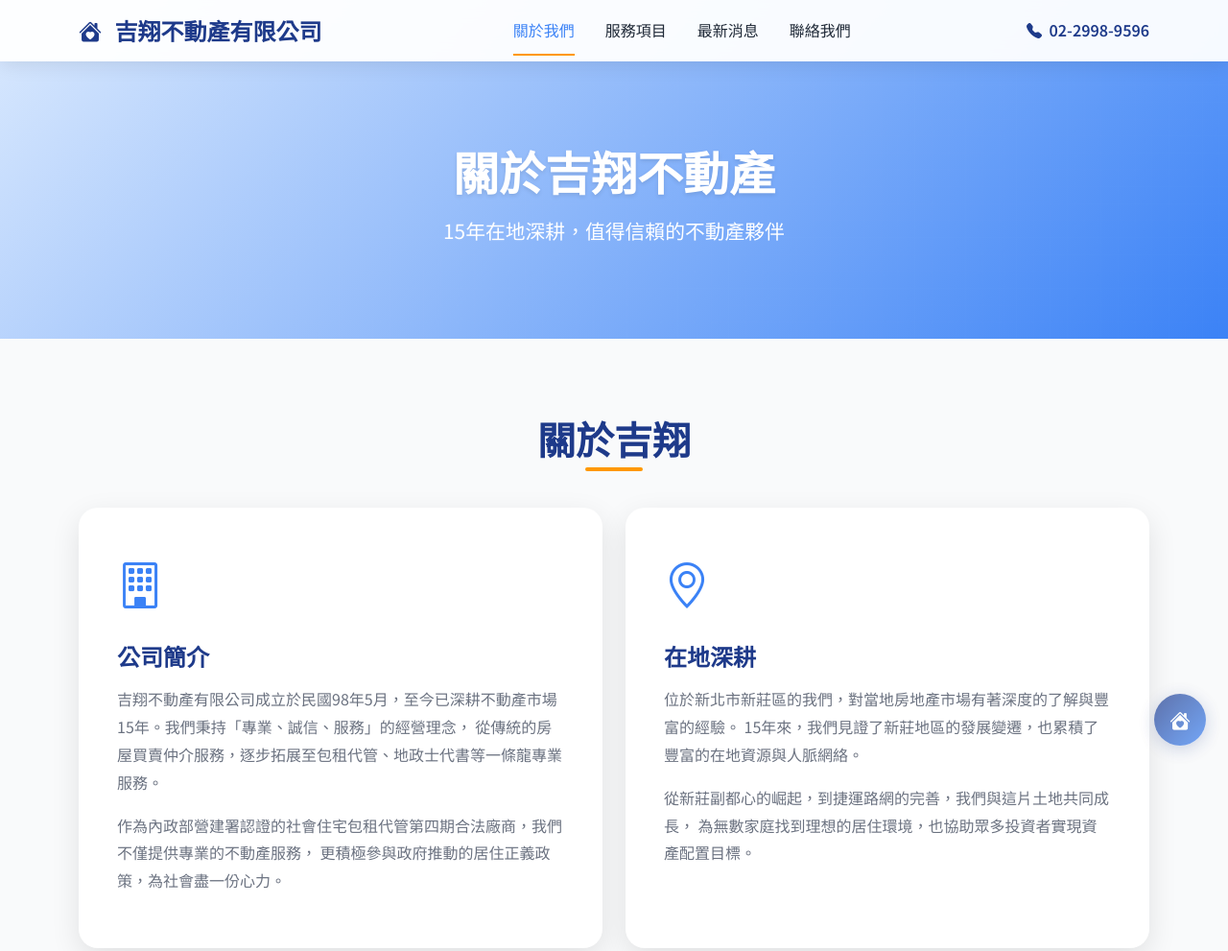
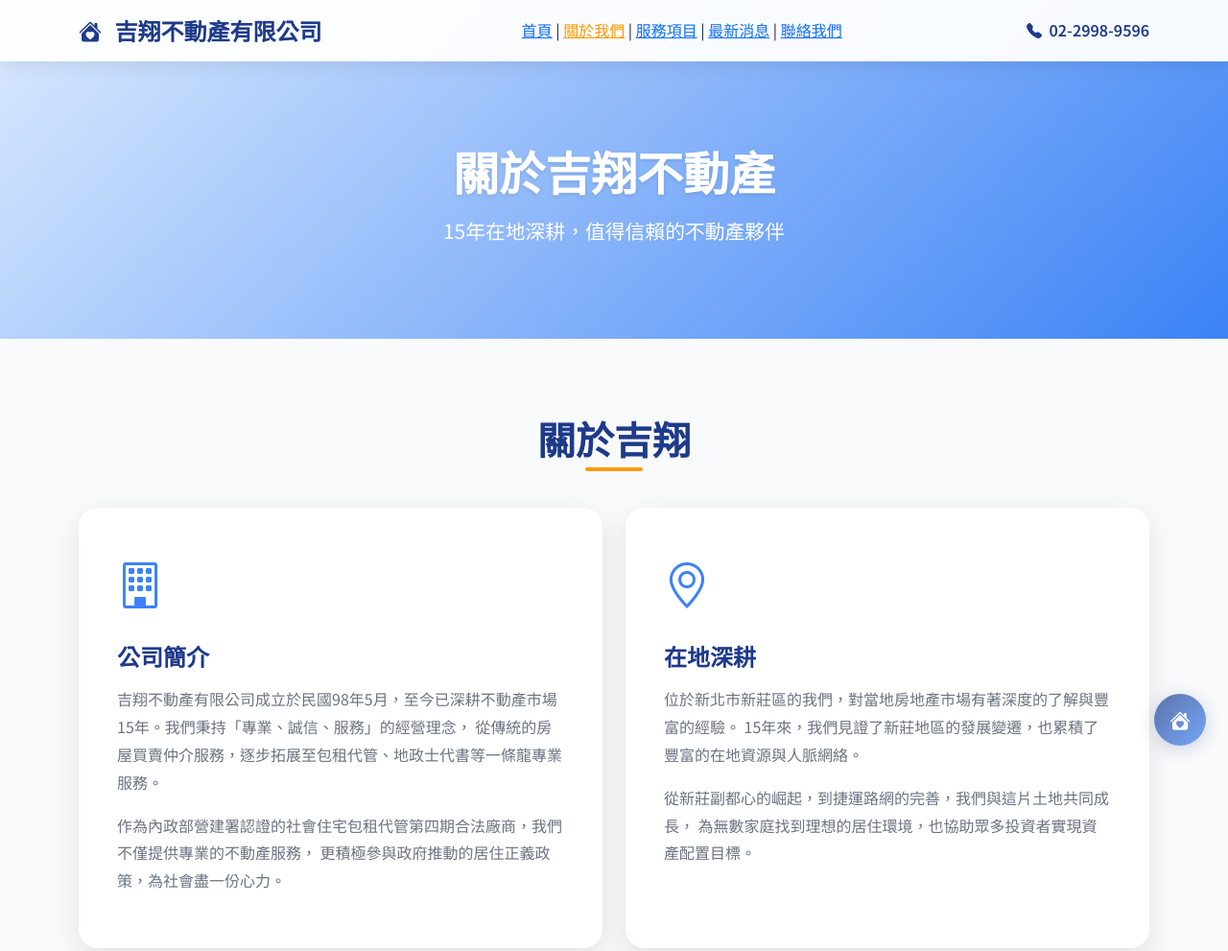
Before and after one commit to Zin33-ai/jixiang-website, a plain HTML site: page about.html in a window 1280 px wide. Shown: the top 991 px of the page at 96% size. Drawn offline with nearby package versions, Linux system fonts and the light colour scheme.

Commit message:
Update about.html
頁尾更新

```diff
--- a/about.html
+++ b/about.html
@@ -663,21 +663,17 @@
                 <span class="navbar-toggler-icon"></span>
             </button>
 
-            <div class="collapse navbar-collapse" id="navbarNav">
-                <ul class="navbar-nav mx-auto">
-                    <li class="nav-item">
-                        <a class="nav-link active" href="about.html">關於我們</a>
-                    </li>
-                    <li class="nav-item">
-                        <a class="nav-link" href="services.html">服務項目</a>
-                    </li>
-                    <li class="nav-item">
-                        <a class="nav-link" href="news.html">最新消息</a>
-                    </li>
-                    <li class="nav-item">
-                        <a class="nav-link" href="contact.html">聯絡我們</a>
-                    </li>
-                </ul>
+             <div class="footer-links">
+                    <a href="index.html">首頁</a>
+                    <span>|</span>
+                    <a href="about.html" style="color: var(--accent-orange);">關於我們</a>
+                    <span>|</span>
+                    <a href="services.html">服務項目</a>
+                    <span>|</span>
+                    <a href="news.html">最新消息</a>
+                    <span>|</span>
+                    <a href="contact.html">聯絡我們</a>
+                </div>
 
                 <a href="tel:02-2998-9596" class="navbar-phone">
                     <i class="bi bi-telephone-fill me-1"></i>
```
